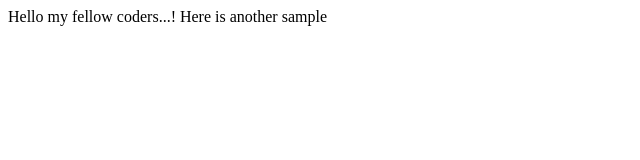
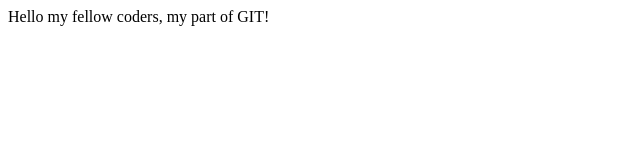
Before and after one commit to dd4real2k/lecture1, a plain HTML site: page index.html in a window 1280 px wide. Shown: the full height of the page, 0-640 px from the left. Drawn offline with Linux system fonts and the light colour scheme.

Commit message:
changed the body message

```diff
--- a/index.html
+++ b/index.html
@@ -4,7 +4,6 @@
     <title>My Webpage</title>
 </head>
 <body>
-    Hello my fellow coders...!
-    Here is another sample
+    Hello my fellow coders, my part of GIT!
 </body>
 </html>
```
